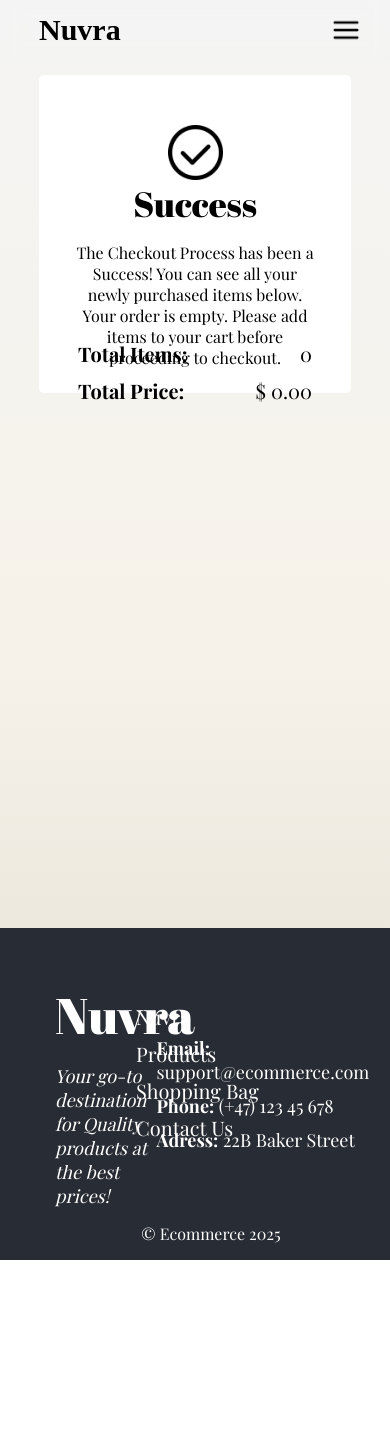
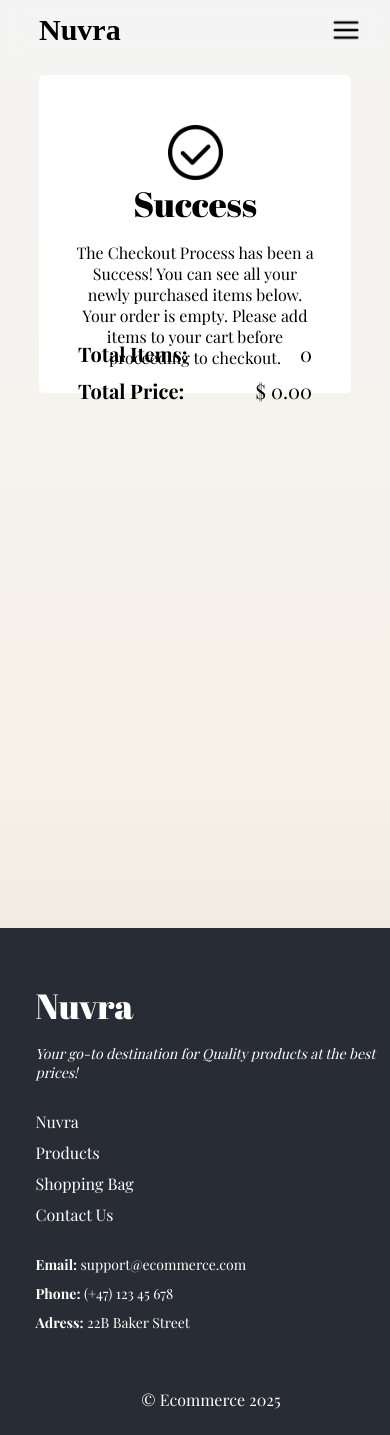
Before and after one commit to werivik/Nuvra, a React (Vite) app: page /checkout in a window 390 px wide. Shown: the top 1435 px of the page. Before the commit the page ends 1260 px from the top, so only its background shows below. Built offline with nearby package versions, Linux system fonts and the light colour scheme; a web font is replaced by a local one.

Commit message:
responsive footer

```diff
--- a/src/components/Footer/Footer.module.css
+++ b/src/components/Footer/Footer.module.css
@@ -12,7 +12,6 @@
     align-items: center;
     justify-content: center;
   }
-
   .footerBorder {
     width: 80%;
     height: 100%;
@@ -23,22 +22,18 @@
     text-align: left;
     font-family: "Playfair Display", serif;
   }
-
   .footerLeft {
     width: 32.5%;
   }
-
   .footerLeft h2 {
     font-size: 50px;
     margin-bottom: 15px;
   }
-
   .footerLeft p {
     font-size: 18px;
     margin-top: 15px;
     font-style: italic;
   }
-
   .footerMiddle li {
     position: absolute;
     top: 22.5%;
@@ -51,28 +46,80 @@
     list-style: none;
     font-size: 20px;
   }
-
   .footerMiddle li a {
     text-decoration: none;
     color:white;
     transition: 0.25s;
   }
-
   .footerMiddle li a:hover {
     transition: 0.25s;
     margin-left: 7px;
   }
-
   .footerRight {
     font-size: 18px;
     display: flex;
     flex-direction: column;
     gap: 10px;
   }
-
   .footerCopy {
     position: absolute;
     bottom: 5%;
     left: 50%;
     transform: translate(-50%);
   }
+
+  @media screen and (max-width: 1000px) {
+    .footerBorder {
+      width: 90%;
+    }
+
+    .footerLeft h2 {
+      font-size: 35px;
+    }
+
+    .footerLeft p {
+      font-size: 14px;
+    }
+
+    .footerMiddle li {
+      top: 27.5%;
+      left: 53.5%;
+      font-size: 16px;
+    }
+    .footerRight {
+      font-size: 14px;
+    }
+  }
+
+  @media screen and (max-width: 750px) {
+    .footerLeft {
+      width: 32.5%;
+    }
+    .footerMiddle li {
+      left: 50%;
+    }
+  }
+
+  @media screen and (max-width: 600px) {
+    .footer {
+      height: 475px;
+    }
+    .footerBorder {
+      width: 90%;
+      height: 80%;
+      margin-top: -50px;
+      display: flex;
+      flex-direction: column;
+      align-items: flex-start;
+      justify-content: space-around;
+      text-align: left;
+    }
+    .footerLeft {
+      width: 100%;
+    }
+    .footerMiddle li {
+      position: relative;
+      top: 0;
+      width: 100%;
+    }
+  }
--- a/src/components/Header/Header.js
+++ b/src/components/Header/Header.js
@@ -1,4 +1,4 @@
-import { useState } from "react";
+import { useState, useEffect } from "react";
 import { Link } from "react-router-dom";
 import { useShoppingCart } from "../../pages/ShoppingCart/ShoppingCart";
 import styles from "./Header.module.css";
@@ -10,6 +10,18 @@ function Header() {
   const { getTotalItems } = useShoppingCart();
   const totalItems = getTotalItems();
   const [menuOpen, setMenuOpen] = useState(false);
+
+  useEffect(() => {
+    if (menuOpen) {
+      document.body.classList.add(styles.noScroll);
+      document.body.classList.add(styles.blurBackground);
+    }
+
+    else {
+      document.body.classList.remove(styles.noScroll);
+      document.body.classList.remove(styles.blurBackground);
+    }
+  }, [menuOpen]);
 
   const toggleMenu = () => {
     setMenuOpen(!menuOpen);
--- a/src/components/Header/Header.module.css
+++ b/src/components/Header/Header.module.css
@@ -109,7 +109,7 @@
       flex-direction: column;
       justify-content: left;
       gap: 30px;
-      background-color: pink;
+      background-color: white;
       padding-left: 25px;
       padding-top: 75px;
       position: absolute;
@@ -139,14 +139,25 @@
     }
 
     .responsiveLinks .respoLink .cart {
-      width: 20px;
-      height: 25px;
+      width: 25px;
+      height: 27px;
     }
 
     .respoCart {
       display: flex;
       flex-direction: row;
       gap: 15px;
+      position: relative;
+    }
+
+    .respoCart p {
+      position: absolute;
+      right: -15px;
+      background-color: black;
+      color: white;
+      padding: 3px;
+      font-size: 15px;
+      border-radius: 5px;
     }
 
     .menuIcon {
@@ -183,6 +194,23 @@
       font-weight: bolder;
     }
 
+    .noScroll {
+      overflow: hidden;
+    }
+
+    .blurBackground::before {
+      content: "";
+      position: fixed;
+      top: 0;
+      left: 0;
+      width: 100vw;
+      height: 100vh;
+      backdrop-filter: blur(12px);
+      z-index: 999;
+      pointer-events: none;
+      transition: 0.25s;
+    }
+
     @media screen and (max-width: 950px) {
       .rightside {
         gap: 35px;
```
